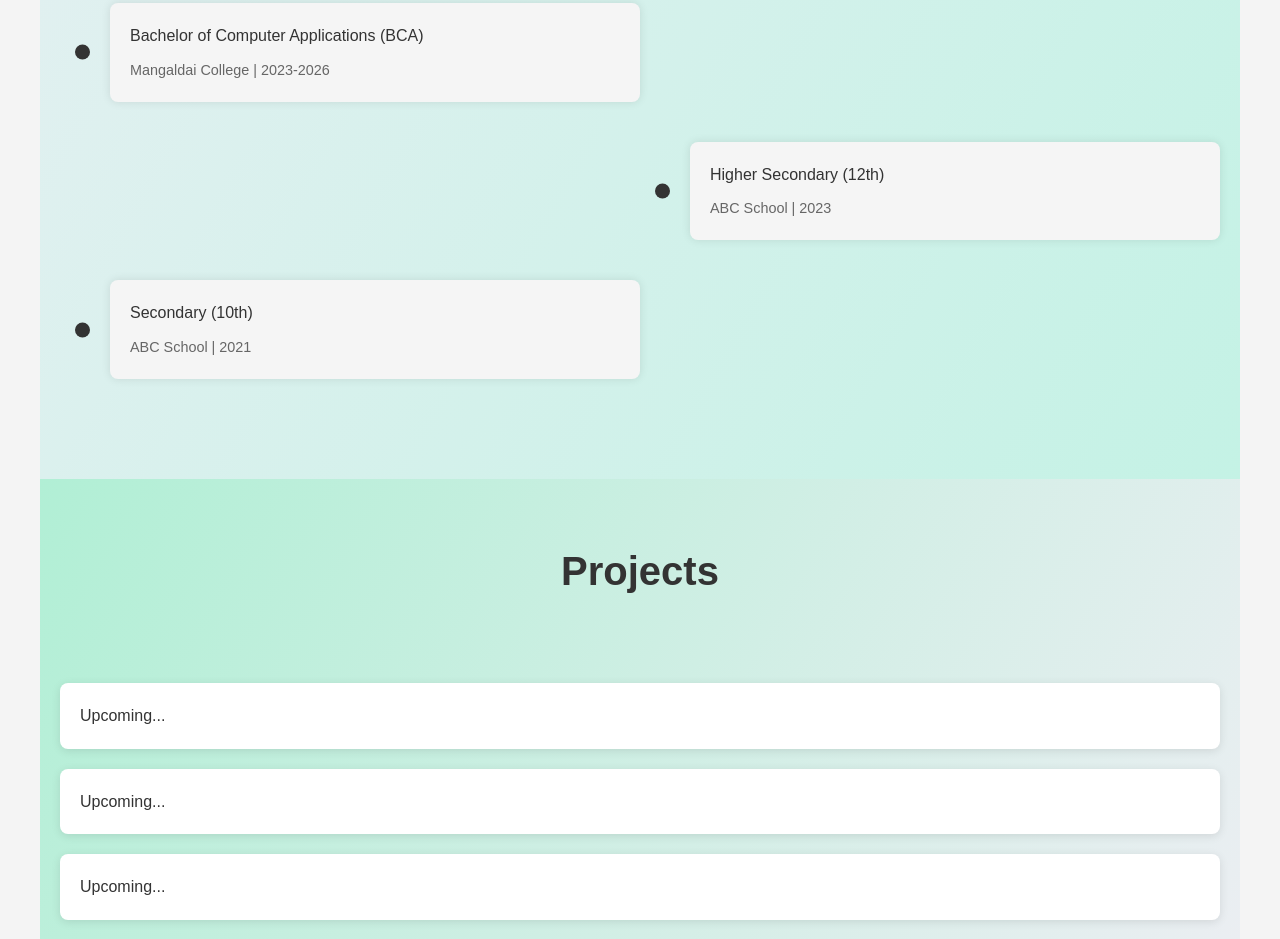
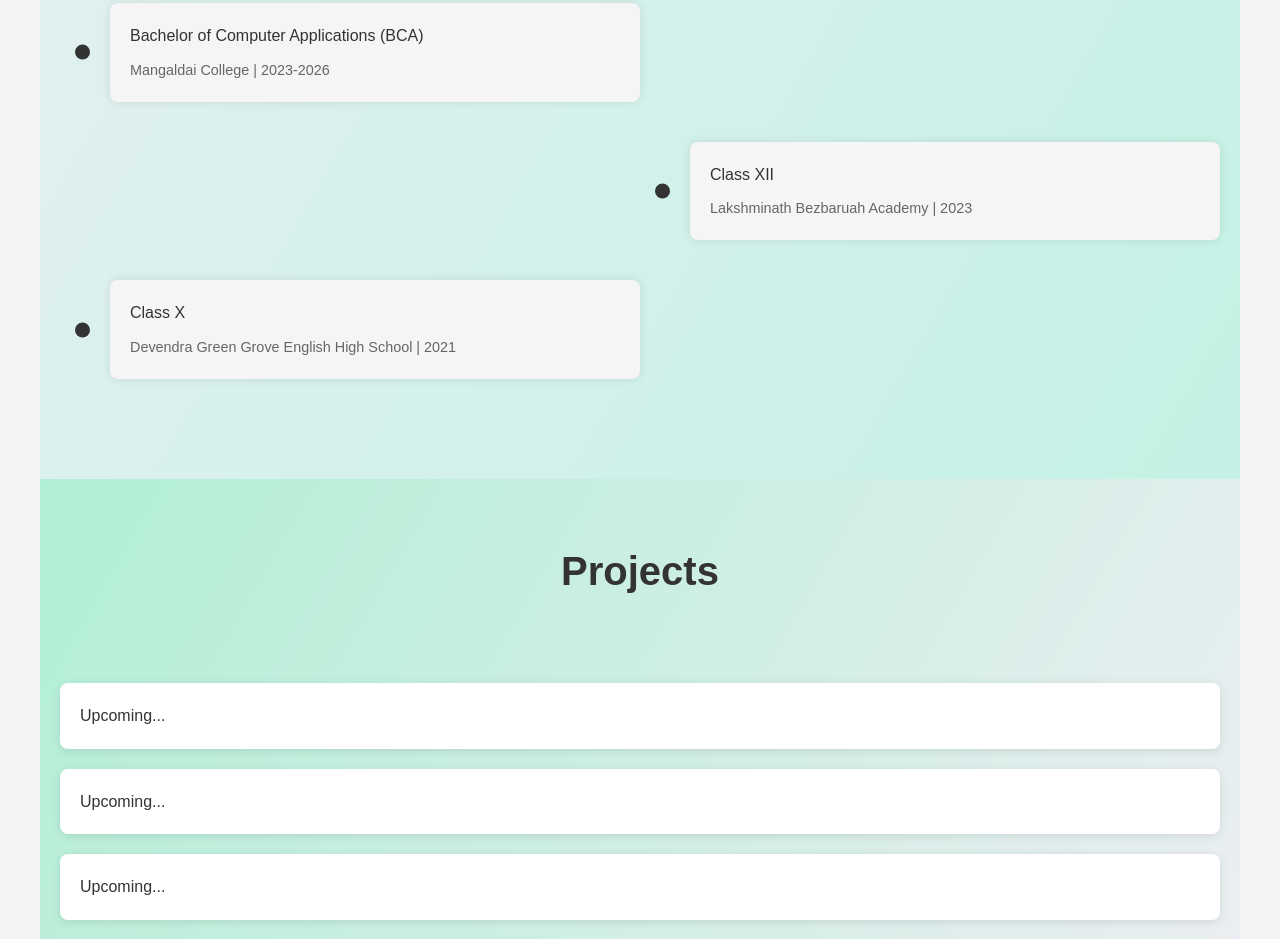
Before and after one commit to snehasarkar122/sneha-portfolio, a plain HTML site: page index.html in a window 1280 px wide. Shown: the part 1393-2332 px from the top of the page. Drawn offline with nearby package versions, Linux system fonts and the light colour scheme.

Commit message:
updating education details

```diff
--- a/index.html
+++ b/index.html
@@ -49,14 +49,14 @@
             </div>
             <div class="education-item">
                 <div class="education-box">
-                    Higher Secondary (12th)
-                    <p class="education-details">ABC School | 2023</p>
+                    Class XII
+                    <p class="education-details">Lakshminath Bezbaruah Academy | 2023</p>
                 </div>
             </div>
             <div class="education-item">
                 <div class="education-box">
-                    Secondary (10th)
-                    <p class="education-details">ABC School | 2021</p>
+                    Class X
+                    <p class="education-details">Devendra Green Grove English High School  | 2021</p>
                 </div>
             </div>
         </div>
```
